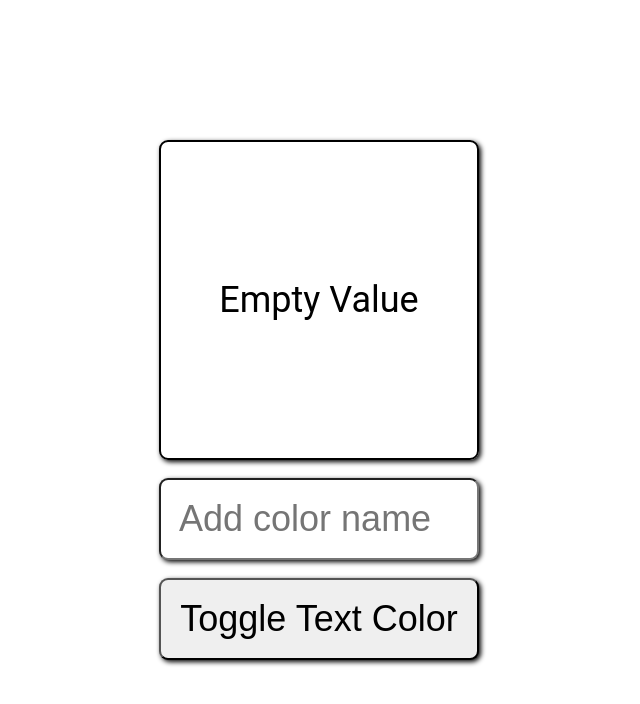
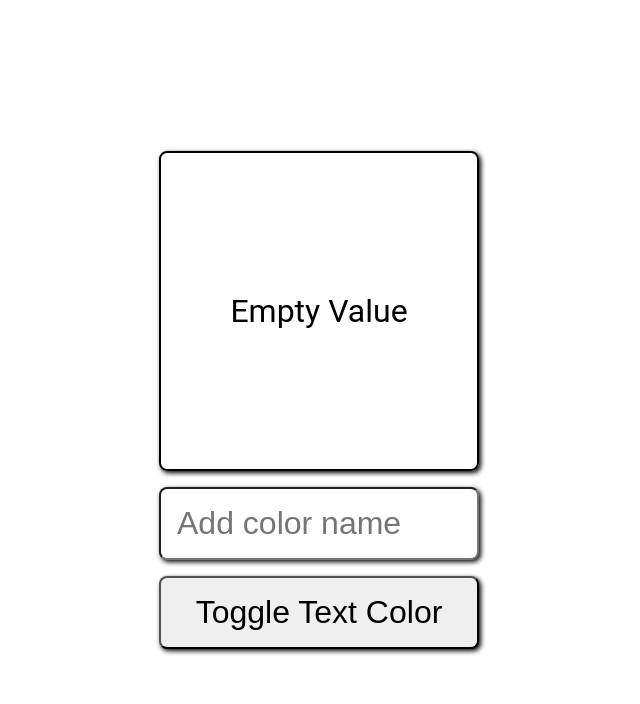
Before and after one commit to Rizwan2005khan/ColorChangers-react-project, a React (Vite) app: page / in a window 1280 px wide. Shown: the top 704 px of the page, without its empty margins (321-961 px from the left). Built offline with nearby package versions, Linux system fonts and the light colour scheme.

Commit message:
Update index.css

```diff
--- a/src/index.css
+++ b/src/index.css
@@ -5,7 +5,7 @@
 }
 
 html {
-  font-size: 36px;
+  font-size: 32px;
 }
 
 body {
```
